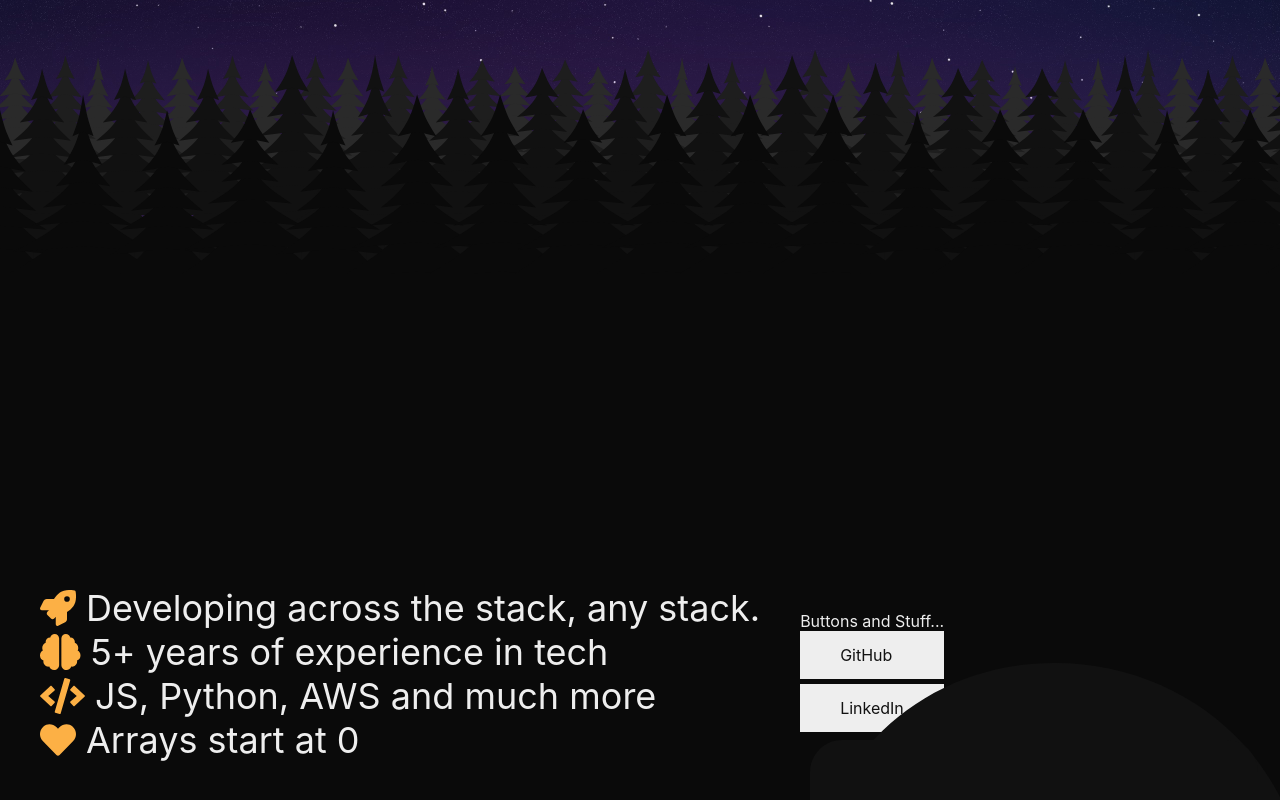
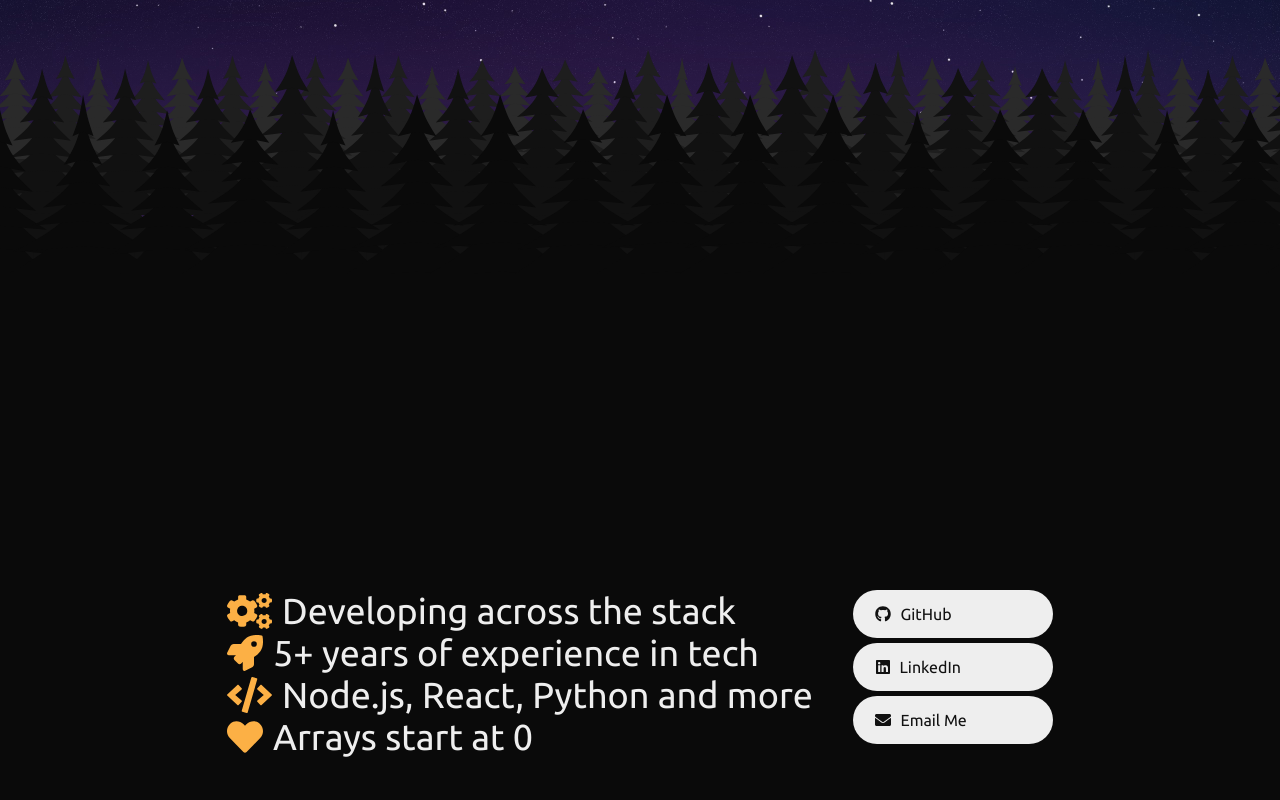
Before and after one commit to PortalFl0w/portfolio-next, a Next.js app: page / in a window 1280 px wide. Shown: the part 526-1326 px from the top of the page. Built offline with nearby package versions, Linux system fonts and the light colour scheme.

Commit message:
More or less done with about section

```diff
--- a/components/nav.js
+++ b/components/nav.js
@@ -15,9 +15,9 @@ class Navigation extends Component {
         return (
         <div className={styles.navbar}>
             <a href="/" className={styles.navbarHome}><Image src="/logo.png" alt="ml-logo" width="48" height="48" /></a>
-            <AnchorLink href="#projects" className={styles.navbarItem}>Projects</AnchorLink>
+            {/* <AnchorLink href="#projects" className={styles.navbarItem}>Projects</AnchorLink> */}
             <AnchorLink href="#about" className={styles.navbarItem}>About</AnchorLink>
-            <AnchorLink href="#contact" className={styles.navbarItem}>Contact</AnchorLink>
+            {/* <AnchorLink href="#contact" className={styles.navbarItem}>Contact</AnchorLink> */}
             {/* <a href="#projects" className={styles.navbarItem}><div>Projects</div></a>
             <a href="#about" className={styles.navbarItem}><div>About</div></a> */}
             {/* <a href="/" className={styles.navbarItem}><div className={styles.navbarItem}>Blog</div></a> */}
--- a/pages/index.js
+++ b/pages/index.js
@@ -20,17 +20,19 @@ export default function Home() {
 
       <main className={styles.main}>
         <div className={styles.about} id="about">
+          <div className={styles.contentWrapper}>
           <div className={styles.section}>
             {/* <p></p> */}
-            <p><FontAwesomeIcon icon={["fas","rocket"]} color="rgb(252,176,69)" size="1x"/>Developing across the stack, any stack.</p>
-            <p><FontAwesomeIcon icon={["fas","brain"]} color="rgb(252,176,69)" size="1x"/>5+ years of experience in tech</p>
-            <p><FontAwesomeIcon icon={["fas","code"]} color="rgb(252,176,69)" size="1x"/>JS, Python, AWS and much more</p>
+            <p><FontAwesomeIcon icon={["fas","cogs"]} color="rgb(252,176,69)" size="1x"/>Developing across the stack</p>
+            <p><FontAwesomeIcon icon={["fas","rocket"]} color="rgb(252,176,69)" size="1x"/>5+ years of experience in tech</p>
+            <p><FontAwesomeIcon icon={["fas","code"]} color="rgb(252,176,69)" size="1x"/>Node.js, React, Python and more</p>
             <p><FontAwesomeIcon icon={["fas","heart"]} color="rgb(252,176,69)" size="1x"/>Arrays start at 0</p>
           </div>
           <div className={styles.section}>
-              <span>Buttons and Stuff...</span>
               <FullWidthButton icon={["fab", "github"]} link="https://github.com/PortalFl0w" text="GitHub" />
               <FullWidthButton icon={["fab", "linkedin"]} link="https://www.linkedin.com/in/matt-l5543/" text="LinkedIn" />
+              <FullWidthButton icon={["fas", "envelope"]} link="mailto:me@mattlipski.com" text="Email Me" />
+          </div>
           </div>
         </div>
 
--- a/styles/Home.module.css
+++ b/styles/Home.module.css
@@ -9,10 +9,16 @@
   background-color: #0a0a0a;
   display: flex;
   align-items: center;
-  justify-content: left;
+  justify-content: center;
 }
 
-.about svg {
+.contentWrapper {
+  max-width: 1200px;
+  display: flex;
+  flex-direction: row;
+}
+
+.about p svg {
   width: 30px;
   height: auto;
   margin-right: 10px;
@@ -21,9 +27,9 @@
 .about p {
   margin: 0;
   font-size: 36px;
-
 }
 
 .section {
   padding: 20px;
+
 }
--- a/styles/globals.css
+++ b/styles/globals.css
@@ -1,9 +1,10 @@
+@import url('https://fonts.googleapis.com/css2?family=Ubuntu:wght@300;400;700&display=swap');
+
 html,
 body {
   padding: 0;
   margin: 0;
-  font-family: -apple-system, BlinkMacSystemFont, Segoe UI, Roboto, Oxygen,
-    Ubuntu, Cantarell, Fira Sans, Droid Sans, Helvetica Neue, sans-serif;
+  font-family: Ubuntu, Helvetica Neue, sans-serif;
 }
 
 a {
--- a/styles/ui-elements/FullWidthButton.module.css
+++ b/styles/ui-elements/FullWidthButton.module.css
@@ -8,6 +8,9 @@
     background: #eee;
     color: #111;
     margin-bottom: 5px;
+    border-radius: 25px;
+    padding: 12px;
+    min-width: 200px;
 }
 
 .fullWidthButton:hover {
@@ -16,12 +19,12 @@
 }
 
 .fullWidthButton svg {
-    padding: 10px;
     width: 20%;
+    max-width: 35px;
     max-height: 100%;
 }
 
 .fullWidthButton span {
-    padding: 10px;
+    padding-left: 10px;
     width: 80%;
 }
```
